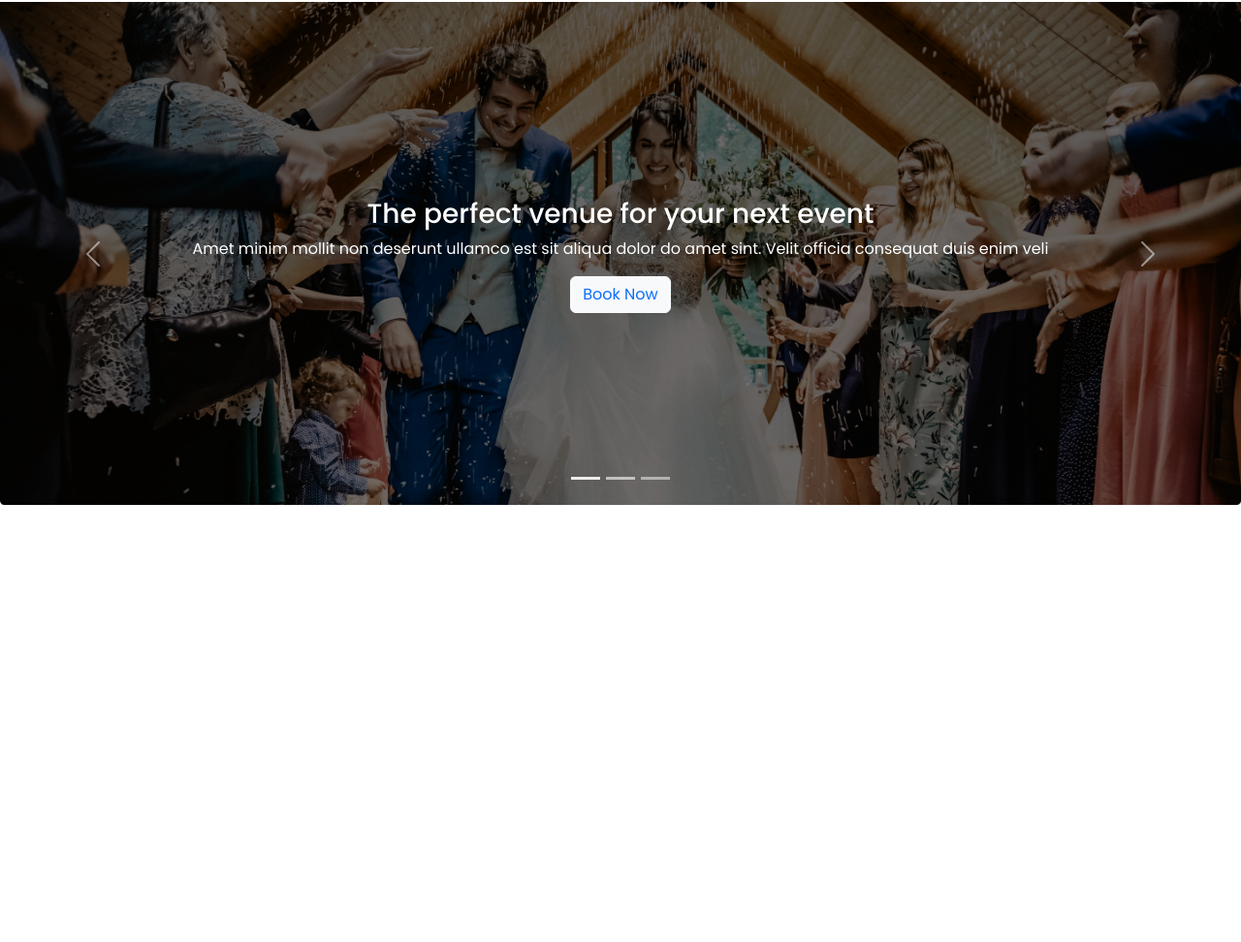
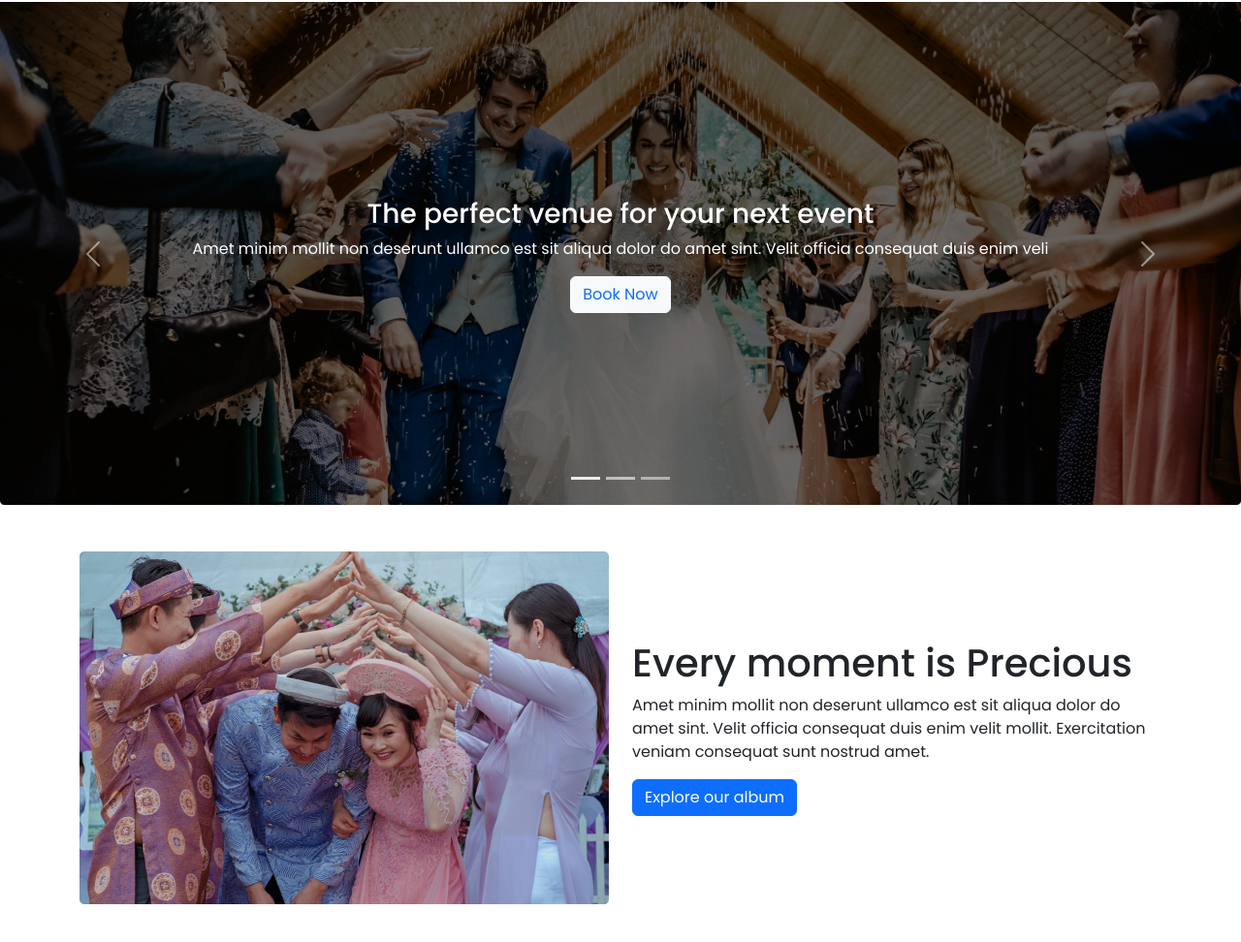
Before and after one commit to kawsarkabir/convention-center, a plain HTML site: page index.html in a window 1280 px wide. Shown: the part 54-1026 px from the top of the page at 97% size. Before the commit the page ends 800 px from the top, so only its background shows below. Drawn offline with nearby package versions, Linux system fonts and the light colour scheme.

Commit message:
every moment section done

```diff
--- a/index.html
+++ b/index.html
@@ -82,6 +82,24 @@
                 <span class="visually-hidden">Next</span>
             </button>
         </div>
+
+        <!-- ========= slider section end ===== -->
+        <!-- === every-moment section start here ==== -->
+        <section class="every-moment p-5">
+            <div class="container">
+                <div class="row justify-content-center align-items-center">
+                    <div class="col-12 col-md-6 col-lg-6">
+                        <img src="./images/wedding.png" alt="every-moment-img" class="img-fluid">
+                    </div>
+                    <div class="col-12 col-md-6 col-lg-6">
+                        <h1>Every moment is Precious</h1>
+                        <p>Amet minim mollit non deserunt ullamco est sit aliqua dolor do amet sint. Velit officia consequat duis enim velit mollit. Exercitation veniam consequat sunt nostrud amet.</p>
+                        <a href="#" class="btn btn-primary">Explore our album</a>
+                    </div>
+                </div>
+            </div>
+        </section>
+          <!-- ========= every moment section end ===== -->
     </main>
 
 
```
